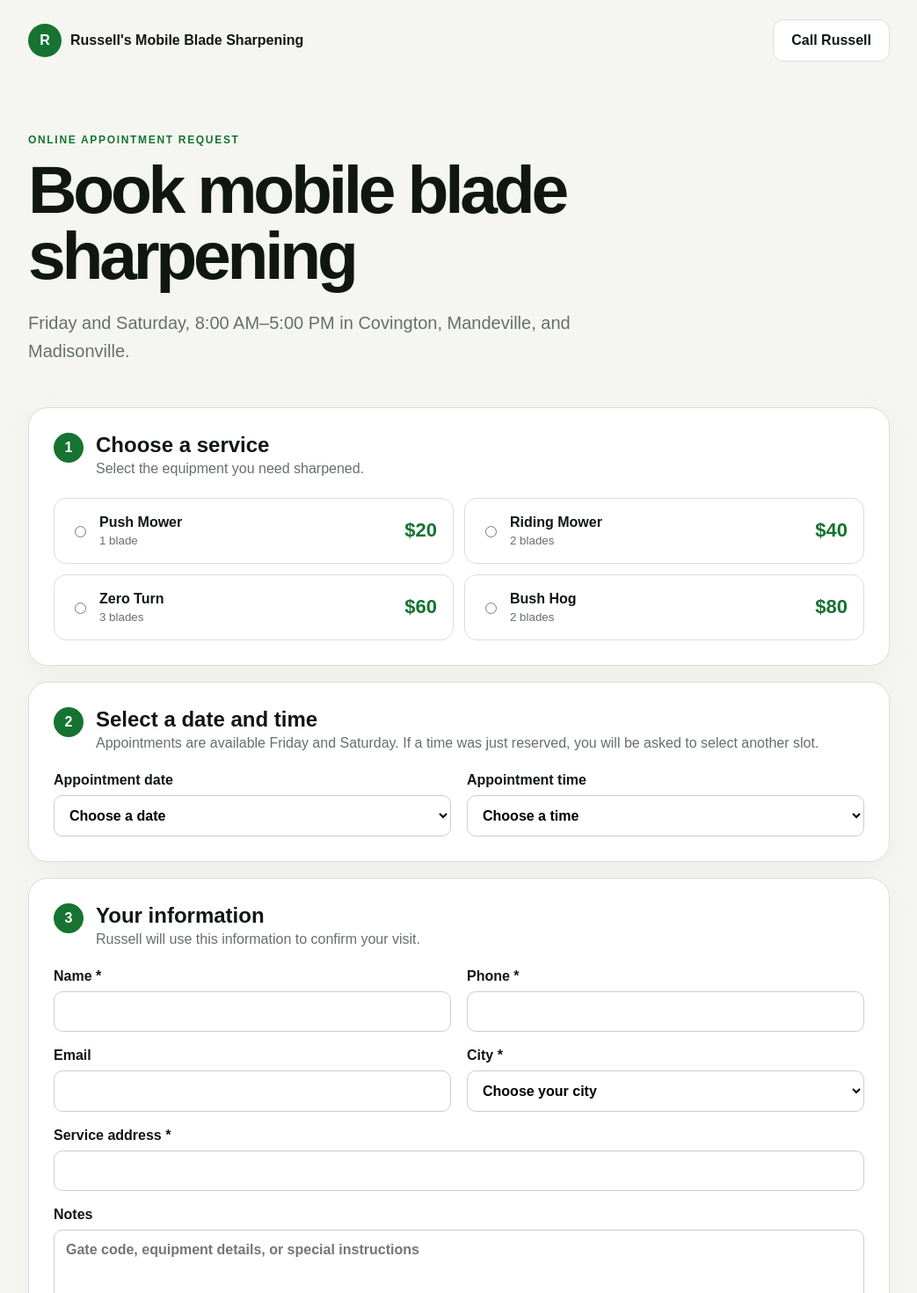
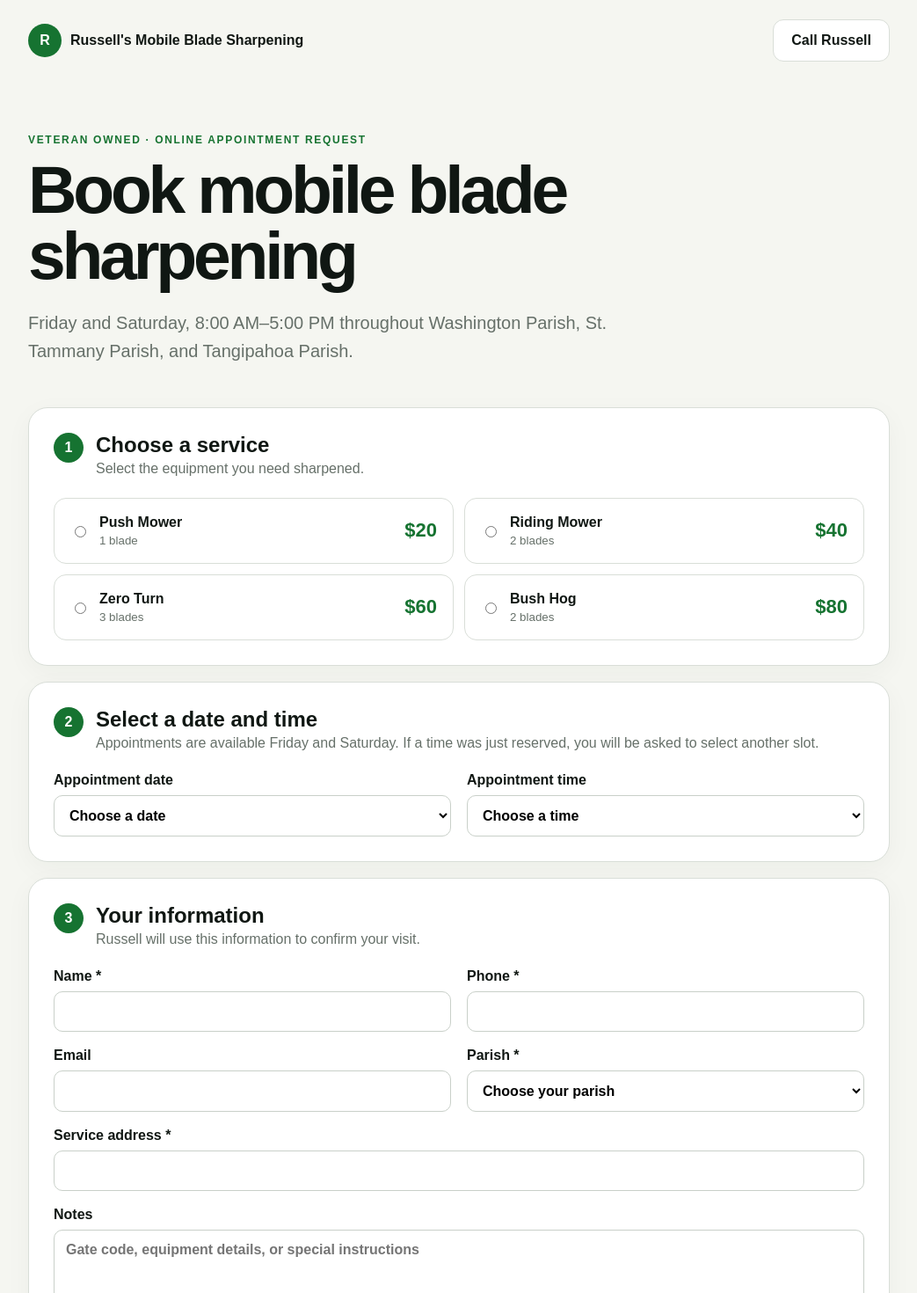
Before and after one commit to rp8tv66s69-bot/russells-mobile-blade-sharpening-live, a Next.js app: page /book in a window 1280 px wide. Shown: the top 1470 px of the page at 88% size, without its empty margins (118-1161 px from the left). Built offline with nearby package versions, Linux system fonts and the light colour scheme.

Commit message:
Add Veteran Owned and new service areas

```diff
--- a/app/book/page.tsx
+++ b/app/book/page.tsx
@@ -26,7 +26,11 @@ const times = [
   "4:00 PM",
 ];
 
-const serviceAreas = ["Covington", "Mandeville", "Madisonville"];
+const serviceAreas = [
+  "Washington Parish",
+  "St. Tammany Parish",
+  "Tangipahoa Parish",
+];
 
 function nextAvailableDates(count = 12) {
   const dates: Date[] = [];
@@ -246,11 +250,11 @@ export default function BookingPage() {
       </header>
 
       <section className="booking-intro">
-        <p className="eyebrow">Online appointment request</p>
+        <p className="eyebrow">Veteran Owned · Online appointment request</p>
         <h1>Book mobile blade sharpening</h1>
         <p>
-          Friday and Saturday, 8:00 AM–5:00 PM in Covington, Mandeville,
-          and Madisonville.
+          Friday and Saturday, 8:00 AM–5:00 PM throughout Washington Parish,
+          St. Tammany Parish, and Tangipahoa Parish.
         </p>
       </section>
 
@@ -352,10 +356,10 @@ export default function BookingPage() {
             </label>
 
             <label>
-              <span>City *</span>
+              <span>Parish *</span>
               <select name="city" required defaultValue="">
                 <option value="" disabled>
-                  Choose your city
+                  Choose your parish
                 </option>
                 {serviceAreas.map((area) => (
                   <option key={area} value={area}>
--- a/app/layout.tsx
+++ b/app/layout.tsx
@@ -3,7 +3,7 @@ import "./globals.css";
 
 export const metadata: Metadata = {
   title: "Russell's Mobile Blade Sharpening",
-  description: "Professional mobile mower and bush hog blade sharpening in Covington, Mandeville, and Madisonville.",
+  description: "Veteran-owned mobile mower and bush hog blade sharpening serving Washington, St. Tammany, and Tangipahoa Parishes.",
 };
 
 export default function RootLayout({ children }: Readonly<{ children: React.ReactNode }>) {
```
Also changed, not shown: app/page.tsx (+4 -4 lines).
